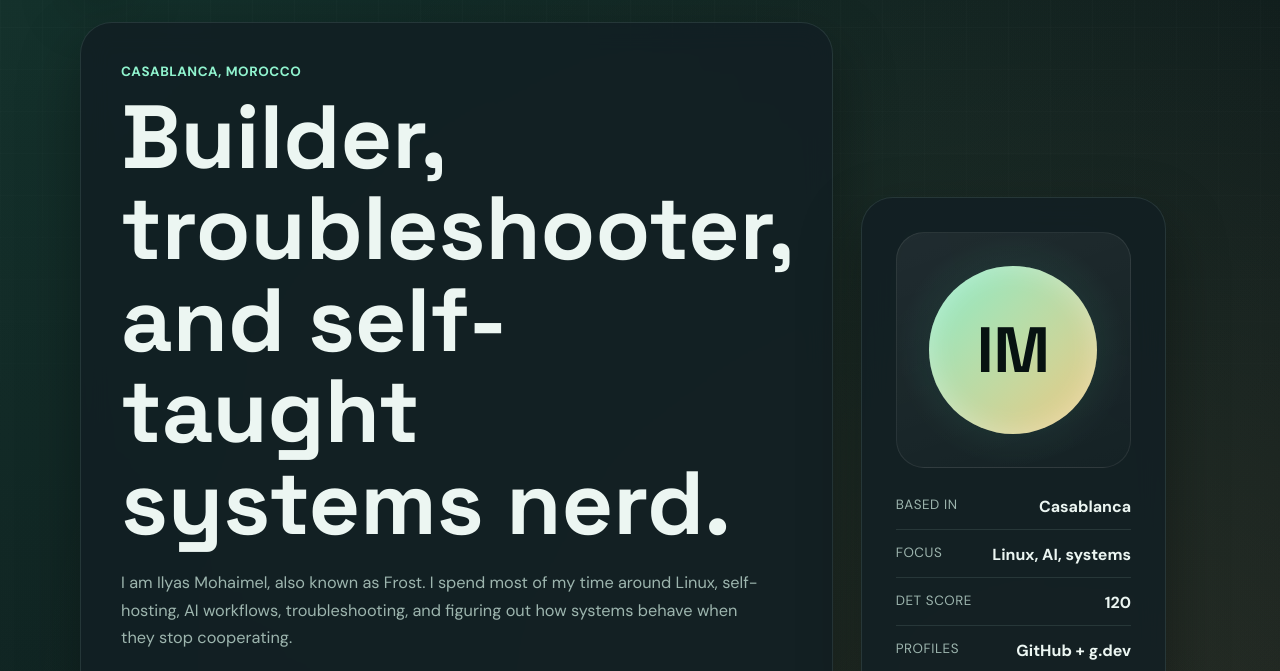
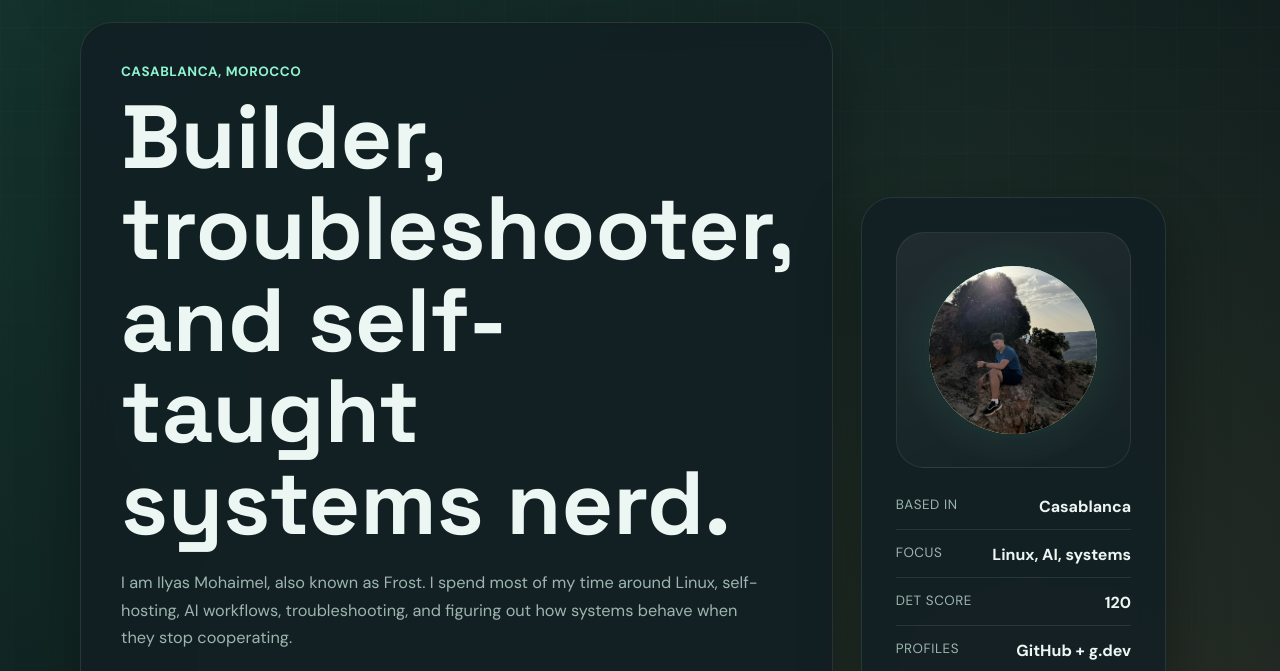
Before and after one commit to lookfrost/lookfrost.github.io, a website: page index.html in a window 1280 px wide. Shown: the part 99-770 px from the top of the page. Drawn offline with Linux system fonts and the light colour scheme.

Commit message:
Add profile photo

```diff
--- a/styles.css
+++ b/styles.css
@@ -322,6 +322,7 @@ h3 {
   width: 100%;
   height: 100%;
   object-fit: cover;
+  object-position: 44% 36%;
   opacity: 0;
   transition: opacity 240ms ease;
 }
```
Also changed, not shown: assets/profile-photo.jpg (added).
